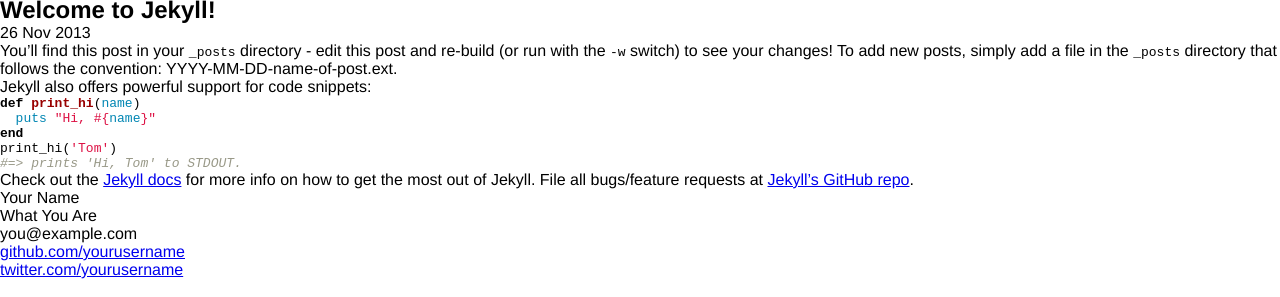
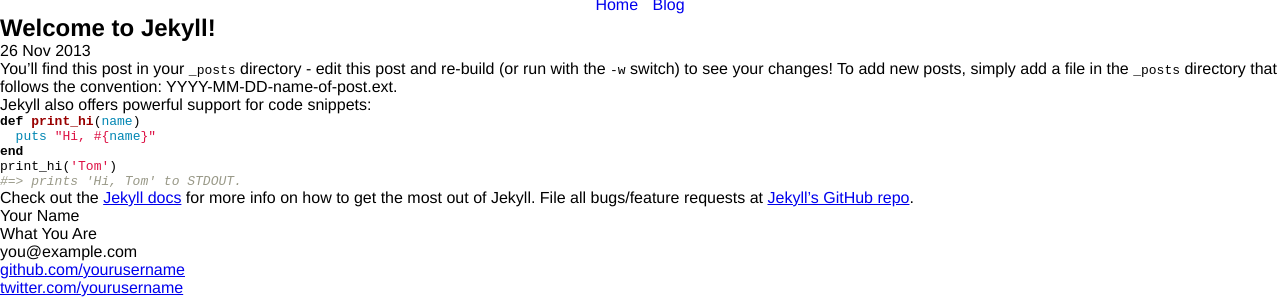
Before and after one commit to jimmay5469/jimmay5469.github.io, a Jekyll site: the page built from _posts/2013-11-26-welcome-to-jekyll.markdown, in a window 1280 px wide, cut to the strip 604-901 px from the top of the page. Built offline with Jekyll 4.4.1, drawn with Linux system fonts in a browser that asks for light colours; Markdown is read by kramdown in place of the engine named in the settings.

Commit message:
beginning navigation

```diff
--- a/_layouts/default.html
+++ b/_layouts/default.html
@@ -26,6 +26,13 @@
             </div>
           </div>
 
+          <div class="nav">
+            <ul>
+              <li><a href="/">Home</a></li>
+              <li><a href="/blog">Blog</a></li>
+            </ul>
+          </div>
+
           {{ content }}
 
           <div class="footer">
--- a/css/main.css
+++ b/css/main.css
@@ -33,6 +33,29 @@
 .social a {
   padding: 10px;
 }
+.nav {
+  width: 100%;
+  text-align: center;
+}
+.nav li {
+  display: inline-block;
+  padding-left: 5px;
+  padding-right: 5px;
+}
+.nav a {
+  text-decoration: none;
+}
+
+
+
+
+
+
+
+
+
+
+
 .section {
   height: 500px;
 }
```
Also changed, not shown: blog/index.html (added, +13 -0 lines), index.html (+0 -21 lines), parallax-test.html (added, +25 -0 lines).
